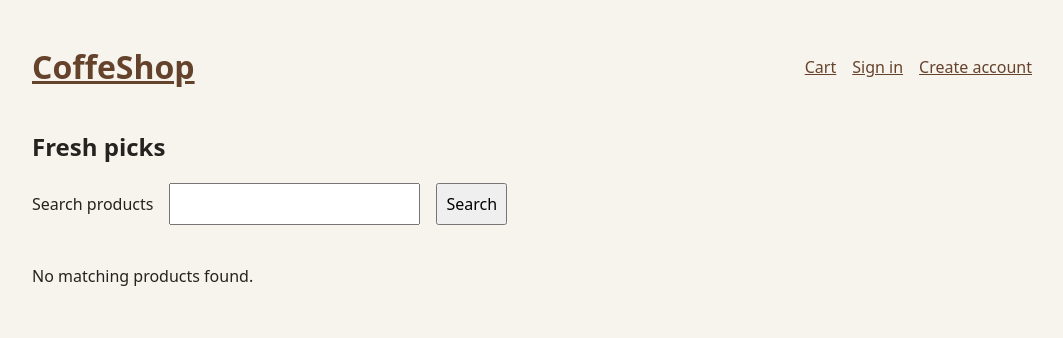
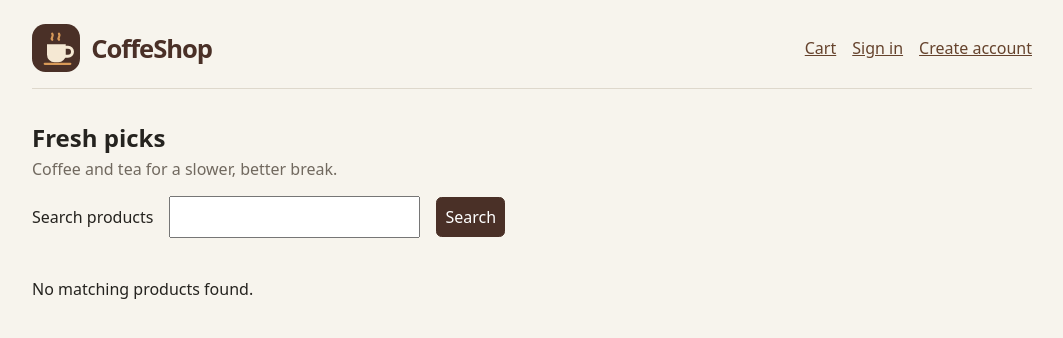
Before and after one commit to kan0n1r/brew-bond-crm, a Java web app: template src/main/webapp/WEB-INF/views/catalog.jsp in a window 1280 px wide. Shown: the top 338 px of the page, without its empty margins (108-1171 px from the left). Run offline with Tomcat 11, a stand-in JSP engine, Linux system fonts and the light colour scheme; the template is opened without the code that fills it, so the values that code supplies are empty.

Commit message:
Add CoffeShop branding and demo preview
Co-authored-by: Copilot <223556219+Copilot@users.noreply.github.com>

```diff
--- a/src/main/webapp/WEB-INF/views/admin.jsp
+++ b/src/main/webapp/WEB-INF/views/admin.jsp
@@ -5,7 +5,10 @@
 <head><meta charset="UTF-8"><meta name="viewport" content="width=device-width, initial-scale=1"><title>Admin - CoffeShop</title><link rel="stylesheet" href="${pageContext.request.contextPath}/shop.css"></head>
 <body>
 <main>
-    <h1><a href="${pageContext.request.contextPath}/">CoffeShop</a></h1>
+    <a class="brand" href="${pageContext.request.contextPath}/">
+        <img src="${pageContext.request.contextPath}/shop-logo.svg" alt="" width="48" height="48">
+        <span>CoffeShop</span>
+    </a>
     <h2>Product administration</h2>
     <p><a href="${pageContext.request.contextPath}/">Return to shop</a></p>
     <h3>Add a product</h3>
--- a/src/main/webapp/WEB-INF/views/cart.jsp
+++ b/src/main/webapp/WEB-INF/views/cart.jsp
@@ -5,7 +5,10 @@
 <head><meta charset="UTF-8"><meta name="viewport" content="width=device-width, initial-scale=1"><title>Your cart - CoffeShop</title><link rel="stylesheet" href="${pageContext.request.contextPath}/shop.css"></head>
 <body>
 <main>
-    <h1><a href="${pageContext.request.contextPath}/">CoffeShop</a></h1>
+    <a class="brand" href="${pageContext.request.contextPath}/">
+        <img src="${pageContext.request.contextPath}/shop-logo.svg" alt="" width="48" height="48">
+        <span>CoffeShop</span>
+    </a>
     <h2>Your cart</h2>
     <c:choose>
         <c:when test="${empty lines}"><p>Your cart is empty. <a href="${pageContext.request.contextPath}/">Browse products</a>.</p></c:when>
--- a/src/main/webapp/WEB-INF/views/catalog.jsp
+++ b/src/main/webapp/WEB-INF/views/catalog.jsp
@@ -10,7 +10,10 @@
 </head>
 <body>
 <header>
-    <h1><a href="${pageContext.request.contextPath}/">CoffeShop</a></h1>
+    <a class="brand" href="${pageContext.request.contextPath}/">
+        <img src="${pageContext.request.contextPath}/shop-logo.svg" alt="" width="48" height="48">
+        <span>CoffeShop</span>
+    </a>
     <nav>
         <a href="${pageContext.request.contextPath}/cart">Cart</a>
         <c:choose>
@@ -32,6 +35,7 @@
 <main>
     <c:if test="${param.checkout eq 'complete'}"><p class="notice">Checkout simulation complete. No payment was collected.</p></c:if>
     <h2>Fresh picks</h2>
+    <p class="lead">Coffee and tea for a slower, better break.</p>
     <form method="get" action="${pageContext.request.contextPath}/" class="search">
         <label for="q">Search products</label>
         <input id="q" name="q" maxlength="80" value="<c:out value='${search}'/>">
--- a/src/main/webapp/WEB-INF/views/login.jsp
+++ b/src/main/webapp/WEB-INF/views/login.jsp
@@ -5,7 +5,10 @@
 <head><meta charset="UTF-8"><meta name="viewport" content="width=device-width, initial-scale=1"><title>Sign in - CoffeShop</title><link rel="stylesheet" href="${pageContext.request.contextPath}/shop.css"></head>
 <body>
 <main class="narrow">
-    <h1><a href="${pageContext.request.contextPath}/">CoffeShop</a></h1>
+    <a class="brand" href="${pageContext.request.contextPath}/">
+        <img src="${pageContext.request.contextPath}/shop-logo.svg" alt="" width="48" height="48">
+        <span>CoffeShop</span>
+    </a>
     <h2>Sign in</h2>
     <c:if test="${param.registered eq '1'}"><p class="notice">Account created. You can sign in now.</p></c:if>
     <c:if test="${not empty error}"><p class="error"><c:out value="${error}"/></p></c:if>
--- a/src/main/webapp/WEB-INF/views/register.jsp
+++ b/src/main/webapp/WEB-INF/views/register.jsp
@@ -5,7 +5,10 @@
 <head><meta charset="UTF-8"><meta name="viewport" content="width=device-width, initial-scale=1"><title>Create account - CoffeShop</title><link rel="stylesheet" href="${pageContext.request.contextPath}/shop.css"></head>
 <body>
 <main class="narrow">
-    <h1><a href="${pageContext.request.contextPath}/">CoffeShop</a></h1>
+    <a class="brand" href="${pageContext.request.contextPath}/">
+        <img src="${pageContext.request.contextPath}/shop-logo.svg" alt="" width="48" height="48">
+        <span>CoffeShop</span>
+    </a>
     <h2>Create account</h2>
     <c:if test="${not empty error}"><p class="error"><c:out value="${error}"/></p></c:if>
     <form method="post" action="${pageContext.request.contextPath}/register">
--- a/src/main/webapp/shop.css
+++ b/src/main/webapp/shop.css
@@ -15,6 +15,21 @@ a {
     color: #65422c;
 }
 
+.brand {
+    display: inline-flex;
+    align-items: center;
+    gap: 0.7rem;
+    color: #4a3027;
+    font-size: 1.6rem;
+    font-weight: 750;
+    letter-spacing: -0.04em;
+    text-decoration: none;
+}
+
+.brand img {
+    display: block;
+}
+
 header, nav, nav form, .search, .products, .card form {
     display: flex;
     align-items: center;
@@ -25,8 +40,23 @@ header, nav {
     justify-content: space-between;
 }
 
+header {
+    border-bottom: 1px solid #ded8cc;
+    margin-bottom: 2rem;
+    padding-bottom: 1rem;
+}
+
 nav form {
     margin: 0;
+}
+
+h2 {
+    margin-bottom: 0.25rem;
+}
+
+.lead {
+    color: #71695f;
+    margin-top: 0;
 }
 
 .products {
@@ -44,6 +74,7 @@ nav form {
 
 .card {
     flex: 1 1 240px;
+    box-shadow: 0 8px 24px rgb(74 48 39 / 6%);
 }
 
 .narrow {
@@ -68,6 +99,14 @@ input, textarea, button {
 
 button {
     cursor: pointer;
+    background: #4a3027;
+    border: 1px solid #4a3027;
+    border-radius: 0.35rem;
+    color: white;
+}
+
+button:hover {
+    background: #65422c;
 }
 
 .price {
```
Also changed, not shown: src/main/webapp/WEB-INF/web.xml (+17 -0 lines), vulnerabilities.md (+12 -0 lines), README.md, src/main/webapp/shop-logo.svg (added), 1 other file.
